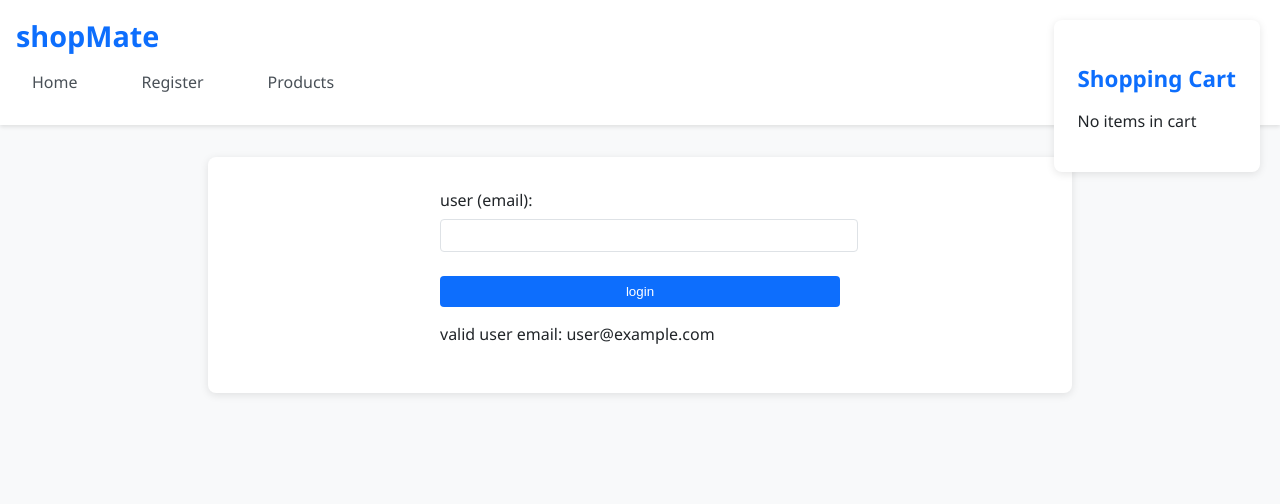
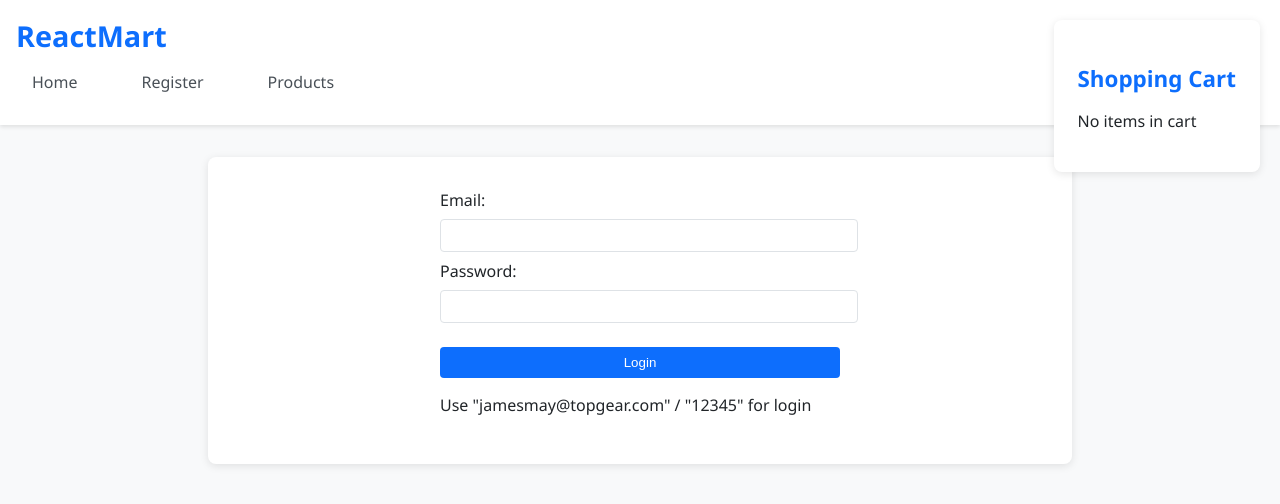
Before and after one commit to RealDan1/react-mart, a React (Create React App) app: page / in a window 1280 px wide. Shown: the top 504 px of the page. Built offline with nearby package versions, Linux system fonts and the light colour scheme.

Commit message:
feat: use login and password

```diff
--- a/src/App.css
+++ b/src/App.css
@@ -11,13 +11,13 @@ body {
 .header {
     background-color: #fff;
     box-shadow: 0 2px 4px rgba(0, 0, 0, 0.1);
-    padding: 1rem;
-    margin-bottom: 2rem;
+    padding: 16px;
+    margin-bottom: 32px;
 }
 
 .logo {
     color: #0d6efd;
-    font-size: 1.8rem;
+    font-size: 28.8px;
     margin: 0;
     font-weight: bold;
 }
@@ -30,9 +30,9 @@ ul {
 
 nav ul {
     display: flex;
-    gap: 2rem;
+    gap: 32px;
     background-color: transparent;
-    padding: 1rem 0;
+    padding: 16px 0;
 }
 
 nav ul li a {
@@ -40,7 +40,7 @@ nav ul li a {
     text-decoration: none;
     font-weight: 500;
     text-transform: capitalize;
-    padding: 0.5rem 1rem;
+    padding: 8px 16px;
     border-radius: 4px;
 }
 
@@ -52,7 +52,7 @@ nav ul li a:hover {
 
 /* Products Section */
 .products {
-    padding: 2rem;
+    padding: 32px;
     display: flex;
     justify-content: center;
 }
@@ -70,7 +70,7 @@ nav ul li a:hover {
     overflow: hidden;
     background-color: #fff !important;
     color: #212529 !important;
-    margin: 1rem !important;
+    margin: 16px !important;
 }
 
 .product-card:hover {
@@ -83,17 +83,16 @@ nav ul li a:hover {
 }
 
 .product-card button {
-    margin-top: 1rem;
+    margin-top: 16px;
     width: 100%;
 }
 
-/* Cart Styles */
 .cart {
     position: fixed;
     top: 20px;
     right: 20px;
     background-color: #fff;
-    padding: 1.5rem;
+    padding: 24px;
     border-radius: 8px;
     box-shadow: 0 2px 8px rgba(0, 0, 0, 0.1);
     color: #212529;
@@ -103,24 +102,23 @@ nav ul li a:hover {
 
 .cart h2 {
     color: #0d6efd;
-    font-size: 1.4rem;
-    margin-bottom: 1rem;
+    font-size: 22.4px;
+    margin-bottom: 16px;
 }
 
 .cart-item {
     background-color: #fff !important;
     border: 1px solid #dee2e6 !important;
-    margin-bottom: 0.5rem !important;
+    margin-bottom: 8px !important;
 }
 
-/* Total Price */
 .total-price {
     position: fixed;
     top: 80px;
     right: 20px;
     background-color: #0d6efd;
     color: #fff;
-    padding: 1rem 1.5rem;
+    padding: 16px 24px;
     border-radius: 8px;
     box-shadow: 0 2px 8px rgba(0, 0, 0, 0.1);
     z-index: 1000;
@@ -128,36 +126,36 @@ nav ul li a:hover {
 
 .total-price h2 {
     margin: 0;
-    font-size: 1.2rem;
+    font-size: 19.2px;
 }
 
 /* Form Styles */
 .register-form {
     max-width: 500px;
-    margin: 2rem auto;
-    padding: 2rem;
+    margin: 32px auto;
+    padding: 32px;
     background-color: #fff;
     border-radius: 8px;
     box-shadow: 0 2px 8px rgba(0, 0, 0, 0.1);
 }
 
 .register-container {
-    margin-bottom: 1rem;
+    margin-bottom: 16px;
 }
 
 .register-container label {
     display: block;
-    margin-bottom: 0.5rem;
+    margin-bottom: 8px;
     color: #495057;
     font-weight: 500;
 }
 
 .register-container input {
     width: 100%;
-    padding: 0.5rem;
+    padding: 8px;
     border: 1px solid #dee2e6;
     border-radius: 4px;
-    font-size: 1rem;
+    font-size: 16px;
 }
 
 .register-container input:focus {
@@ -166,19 +164,17 @@ nav ul li a:hover {
     box-shadow: 0 0 0 2px rgba(13, 110, 253, 0.25);
 }
 
-/* Error Messages */
 .register-form i {
     color: #dc3545;
-    font-size: 0.875rem;
+    font-size: 14px;
     display: block;
-    margin-bottom: 1rem;
+    margin-bottom: 16px;
 }
 
-/* Home Page */
 .home {
     max-width: 800px;
-    margin: 2rem auto;
-    padding: 2rem;
+    margin: 32px auto;
+    padding: 32px;
     background-color: #fff;
     border-radius: 8px;
     box-shadow: 0 2px 8px rgba(0, 0, 0, 0.1);
@@ -191,16 +187,16 @@ nav ul li a:hover {
 
 .login-container input {
     width: 100%;
-    padding: 0.5rem;
-    margin: 0.5rem 0;
+    padding: 8px;
+    margin: 8px 0;
     border: 1px solid #dee2e6;
     border-radius: 4px;
 }
 
 .login-container button {
     width: 100%;
-    padding: 0.5rem;
-    margin-top: 1rem;
+    padding: 8px;
+    margin-top: 16px;
     background-color: #0d6efd;
     color: #fff;
     border: none;
--- a/src/components/Header.jsx
+++ b/src/components/Header.jsx
@@ -9,7 +9,7 @@ export default function Header() {
 
     return (
         <header className="header">
-            <h1 className="logo">shopMate</h1> {/* simple logo for the app */}
+            <h1 className="logo">ReactMart</h1> {/* simple logo for the app */}
             <nav>
                 <ul>
                     <li>
--- a/src/components/Home.jsx
+++ b/src/components/Home.jsx
@@ -1,41 +1,52 @@
-// !!!!!!!!!!!!!!!!!! home component with login form that uses redux for persisting login
+// !!!!!!!!!!!!!!!!!! home component with login form that authenticates against redux data
 
-import React, { useState } from 'react';
+import React, { useRef, useEffect, useState } from 'react';
 import { useDispatch, useSelector } from 'react-redux';
 import { login } from '../store/userSlice';
 
 export default function Home() {
-    const dispatch = useDispatch(); // allows dispatching actions to redux store
-    const { isLoggedIn, username } = useSelector((state) => state.user); // get login state and username from redux
-    const [userInput, setUserInput] = useState(''); // local state to store user input
-    const validUsers = { email: 'user@example.com', password: 'password123' }; // hardcoded valid user credentials
+    const dispatch = useDispatch(); // allows dispatching actions to Redux store
+    const { isLoggedIn, currentUser } = useSelector((state) => state.user); // get login state and user info from Redux
+    // const inputRef = useRef(); // reference to focus input on load
+
+    // local state for form inputs
+    const [userInputEmail, setUserInputEmail] = useState(''); // state for email input
+    const [userInputPassword, setUserInputPassword] = useState(''); // state for password input
+
+    // useEffect(() => {
+    //     inputRef.current.focus(); // focus on email input when page loads
+    // }, []);
 
     const handleLogin = () => {
-        if (userInput === validUsers.email) {
-            // checks if input matches the valid email
-            dispatch(login({ username: 'johnDoe' })); // dispatch login with a fixed username for now
-        } else {
-            alert('invalid login'); // shows alert if login fails
-        }
+        // dispatch login with entered username and password
+        dispatch(login({ username: userInputEmail, password: userInputPassword }));
     };
 
     return (
         <div className="home">
             {isLoggedIn ? (
                 <div className="welcome-paragraph">
-                    <h1>Welcome {username}</h1> {/* display welcome message when logged in */}
+                    <h1>Welcome {currentUser.username}</h1> {/* display welcome message when logged in */}
                 </div>
             ) : (
                 <div className="login-container">
-                    <label htmlFor="login-input">user (email): </label> {/* input for user email */}
+                    <label htmlFor="login-input-email">Email:</label> {/* input for user email */}
                     <input
-                        id="login-input"
+                        id="login-input-email"
                         type="text"
-                        value={userInput}
-                        onChange={(e) => setUserInput(e.target.value)} // sets input value to state
+                        value={userInputEmail}
+                        // ref={inputRef}
+                        onChange={(e) => setUserInputEmail(e.target.value)} // update state with entered email
                     />
-                    <button onClick={handleLogin}>login</button> {/* button to login user */}
-                    <p>valid user email: {validUsers.email}</p> {/* displays valid email for easy testing */}
+                    <label htmlFor="login-input-password">Password:</label> {/* input for password */}
+                    <input
+                        id="login-input-password"
+                        type="password"
+                        value={userInputPassword}
+                        onChange={(e) => setUserInputPassword(e.target.value)} // update state with entered password
+                    />
+                    <button onClick={handleLogin}>Login</button> {/* button to trigger login */}
+                    <p>Use "jamesmay@topgear.com" / "12345" for login</p> {/* Display valid credentials for testing */}
                 </div>
             )}
         </div>
--- a/src/store/userSlice.jsx
+++ b/src/store/userSlice.jsx
@@ -1,21 +1,37 @@
-// !!!!!!!!!!!!!!!!!! create a redux slice to store the username and login state so we can use it across different pages
+// !!!!!!!!!!!!!!!!!! create a redux slice to store the user credentials and login state
+
 import { createSlice } from '@reduxjs/toolkit';
 
 const userSlice = createSlice({
-    name: 'user', // slice name for identifying
-    initialState: { username: '', isLoggedIn: false }, // initial values, blank username and login state false
+    name: 'user', // name of the slice
+    initialState: {
+        users: [
+            {
+                username: 'jamesmay@topgear.com', // hardcoded default email
+                password: '12345', // hardcoded password
+            },
+        ],
+        isLoggedIn: false, // login state
+        currentUser: null, // stores currently logged-in user info
+    },
     reducers: {
         login: (state, action) => {
-            const { username } = action.payload; // grab the username from action payload
-            state.username = username; // save username in redux state so it can be accessed anywhere
-            state.isLoggedIn = true; // set login state to true because user has logged in
+            const { username, password } = action.payload; // payload contains the username and password
+            const foundUser = state.users.find((user) => user.username === username && user.password === password); // checks if the entered credentials match any in the Redux store
+
+            if (foundUser) {
+                state.isLoggedIn = true; // login successful, set isLoggedIn to true
+                state.currentUser = foundUser; // set the logged-in user details
+            } else {
+                alert('Invalid credentials'); // alert user if login fails
+            }
         },
         logout: (state) => {
-            state.username = ''; // clear username when user logs out
-            state.isLoggedIn = false; // reset login state to false so the user isn’t logged in anymore
+            state.isLoggedIn = false; // reset login state
+            state.currentUser = null; // clear current user info on logout
         },
     },
 });
 
-export const { login, logout } = userSlice.actions; // exporting actions so we can dispatch them in components
-export default userSlice.reducer; // exporting the reducer to use in our store
+export const { login, logout } = userSlice.actions; // exporting login and logout actions
+export default userSlice.reducer; // exporting reducer for store configuration
```
Also changed, not shown: src/components/Login.jsx (+27 -22 lines).
